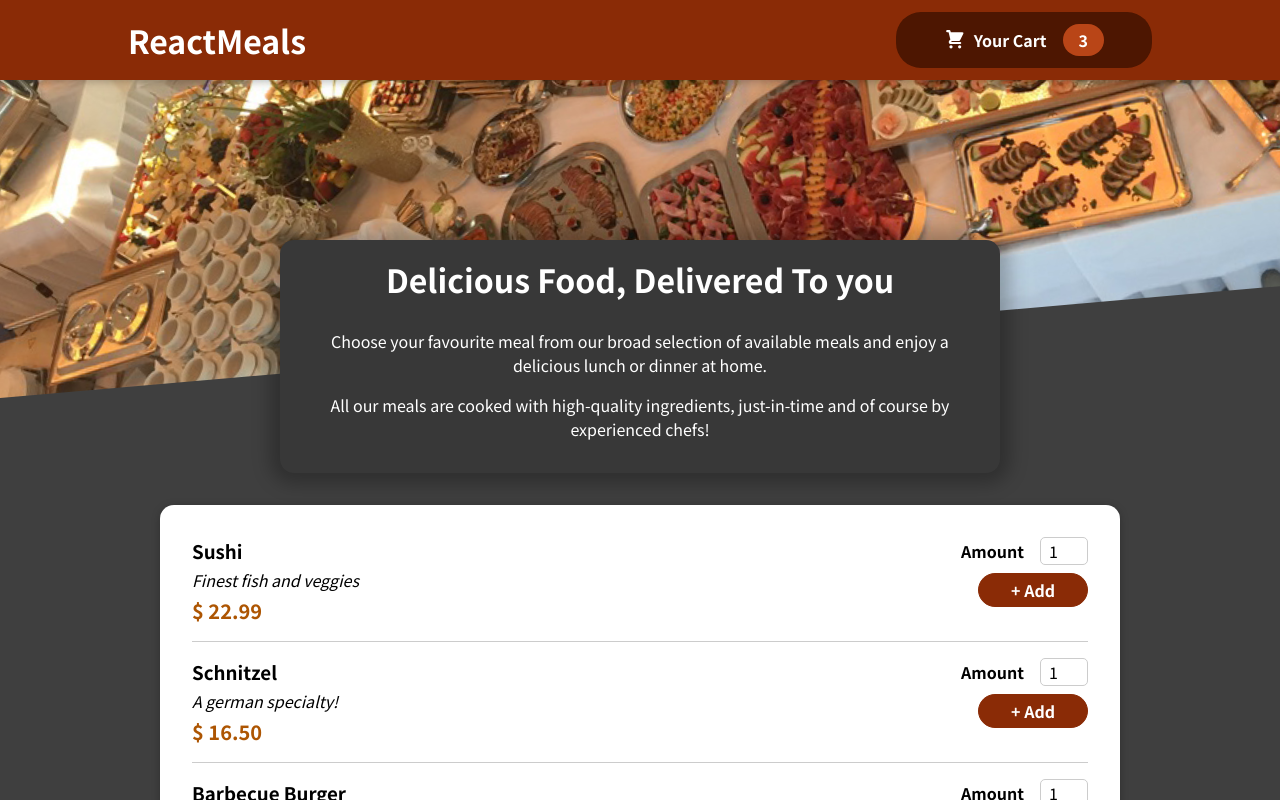
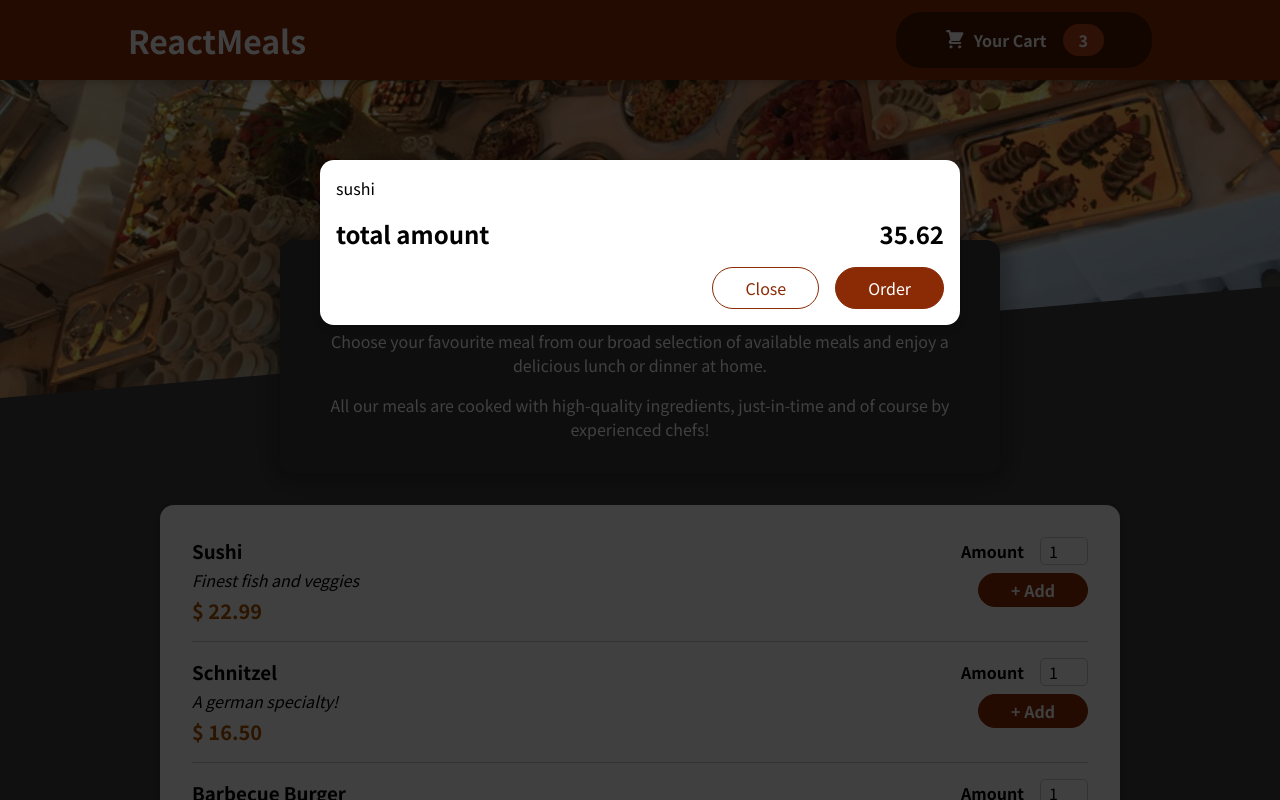
Before and after one commit to Swarnim55/FoodOrderApp, a React (Create React App) app: page / in a window 1280 px wide. Shown: the top 800 px of the page. Built offline with nearby package versions, Linux system fonts and the light colour scheme.

Commit message:
Added a modal via a React Portal

```diff
--- a/public/index.html
+++ b/public/index.html
@@ -28,6 +28,8 @@
   </head>
   <body>
     <noscript>You need to enable JavaScript to run this app.</noscript>
+
+    <div id="overlays"></div>
     <div id="root"></div>
     <!--
       This HTML file is a template.
--- a/src/App.js
+++ b/src/App.js
@@ -1,9 +1,11 @@
+import Cart from './components/Cart/Cart';
 import Header from './components/Layout/Header';
 import Meals from './components/Meals/Meals';
 
 function App() {
   return (
     <>
+      <Cart />
       <Header />
       <main>
         <Meals />
--- /dev/null
+++ b/src/components/Cart/Cart.js
@@ -0,0 +1,29 @@
+import React from 'react';
+import Modal from '../UI/Modal';
+import styles from './Cart.module.css';
+
+const Cart = (props) => {
+  const cartItems = (
+    <ul className={styles['cart-items']}>
+      {' '}
+      {[{ id: 'c1', name: 'sushi', amount: 2, price: 12.99 }].map((item) => (
+        <li>{item.name}</li>
+      ))}
+    </ul>
+  );
+  return (
+    <Modal>
+      {cartItems}
+      <div className={styles.total}>
+        <span>total amount</span>
+        <span>35.62</span>
+      </div>
+      <div className={styles.actions}>
+        <button className={styles['button--alt']}>Close</button>
+        <button className={styles.button}>Order</button>
+      </div>
+    </Modal>
+  );
+};
+
+export default Cart;
--- /dev/null
+++ b/src/components/Cart/Cart.module.css
@@ -0,0 +1,46 @@
+.cart-items {
+  list-style: none;
+  margin: 0;
+  padding: 0;
+  max-height: 20rem;
+  overflow: auto;
+}
+
+.total {
+  display: flex;
+  justify-content: space-between;
+  align-items: center;
+  font-weight: bold;
+  font-size: 1.5rem;
+  margin: 1rem 0;
+}
+
+.actions {
+  text-align: right;
+}
+
+.actions button {
+  font: inherit;
+  cursor: pointer;
+  background-color: transparent;
+  border: 1px solid #8a2b06;
+  padding: 0.5rem 2rem;
+  border-radius: 25px;
+  margin-left: 1rem;
+}
+
+.actions button:hover,
+.actions button:active {
+  background-color: #5a1a01;
+  border-color: #5a1a01;
+  color: white;
+}
+
+.actions .button--alt {
+  color: #8a2b06;
+}
+
+.actions .button {
+  background-color: #8a2b06;
+  color: white;
+}
--- /dev/null
+++ b/src/components/UI/Modal.js
@@ -0,0 +1,31 @@
+import React from 'react';
+import ReactDOM from 'react-dom';
+import styles from './Modal.module.css';
+
+const Backdrop = (props) => {
+  return <div className={styles.backdrop}></div>;
+};
+
+const ModalOverlay = (props) => {
+  return (
+    <div className={styles.modal}>
+      <div className={styles.content}>{props.children}</div>
+    </div>
+  );
+};
+
+const protalElement = document.getElementById('overlays');
+
+const Modal = (props) => {
+  return (
+    <>
+      {ReactDOM.createPortal(<Backdrop />, protalElement)}
+      {ReactDOM.createPortal(
+        <ModalOverlay>{props.children}</ModalOverlay>,
+        protalElement
+      )}
+    </>
+  );
+};
+
+export default Modal;
--- /dev/null
+++ b/src/components/UI/Modal.module.css
@@ -0,0 +1,40 @@
+.backdrop {
+  position: fixed;
+  top: 0;
+  left: 0;
+  width: 100%;
+  height: 100vh;
+  z-index: 20;
+  background-color: rgba(0, 0, 0, 0.75);
+}
+
+.modal {
+  position: fixed;
+  top: 20vh;
+  left: 5%;
+  width: 90%;
+  background-color: white;
+  padding: 1rem;
+  border-radius: 14px;
+  box-shadow: 0 2px 8px rgba(0, 0, 0, 0.25);
+  z-index: 30;
+  animation: slide-down 300ms ease-out forwards;
+}
+
+@media (min-width: 768px) {
+  .modal {
+    width: 40rem;
+    left: calc(50% - 20rem);
+  }
+}
+
+@keyframes slide-down {
+  from {
+    opacity: 0;
+    transform: translateY(-3rem);
+  }
+  to {
+    opacity: 1;
+    transform: translateY(0);
+  }
+}
```
Also changed, not shown: 1 other file (tests, documents, lock files or other folders).
